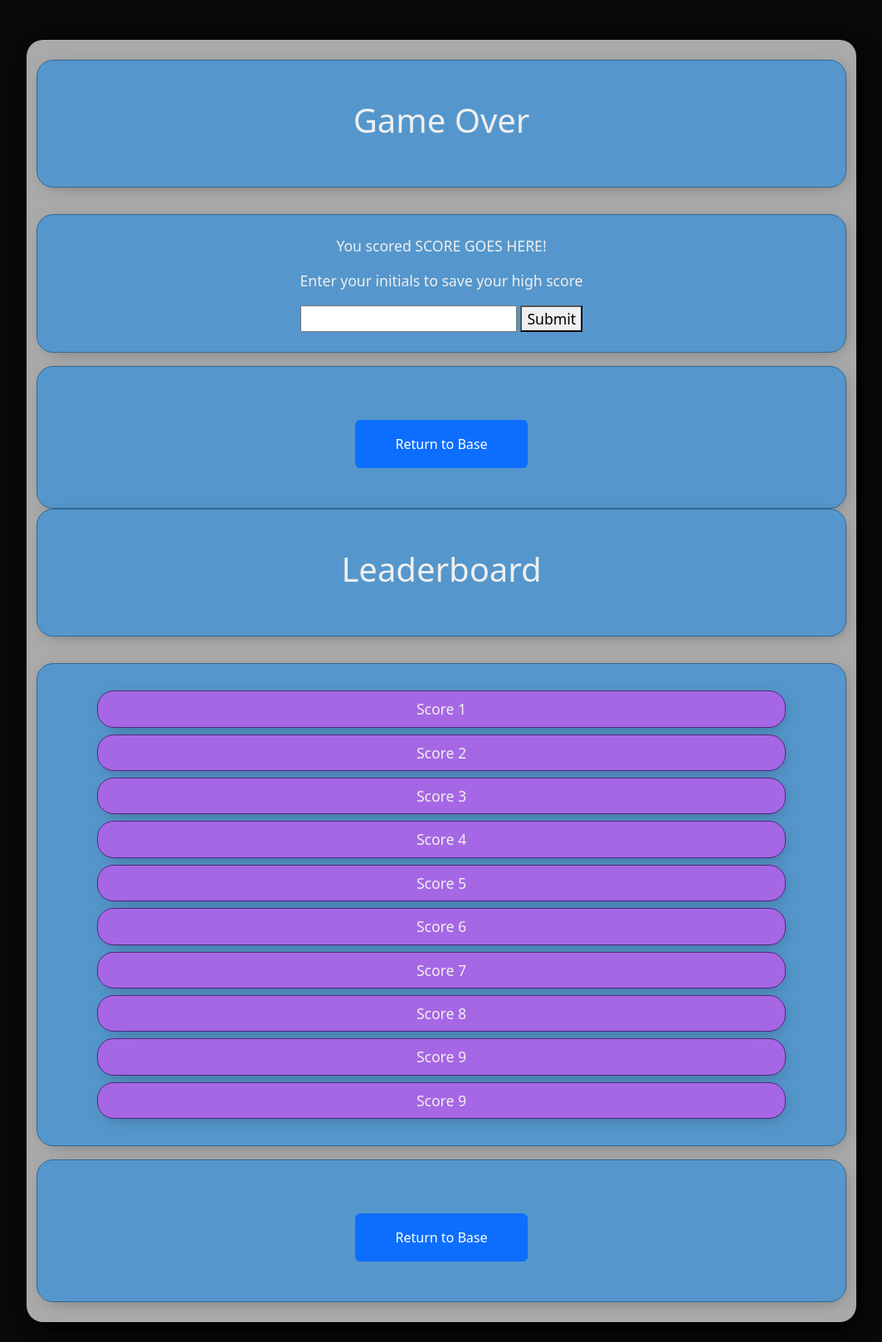
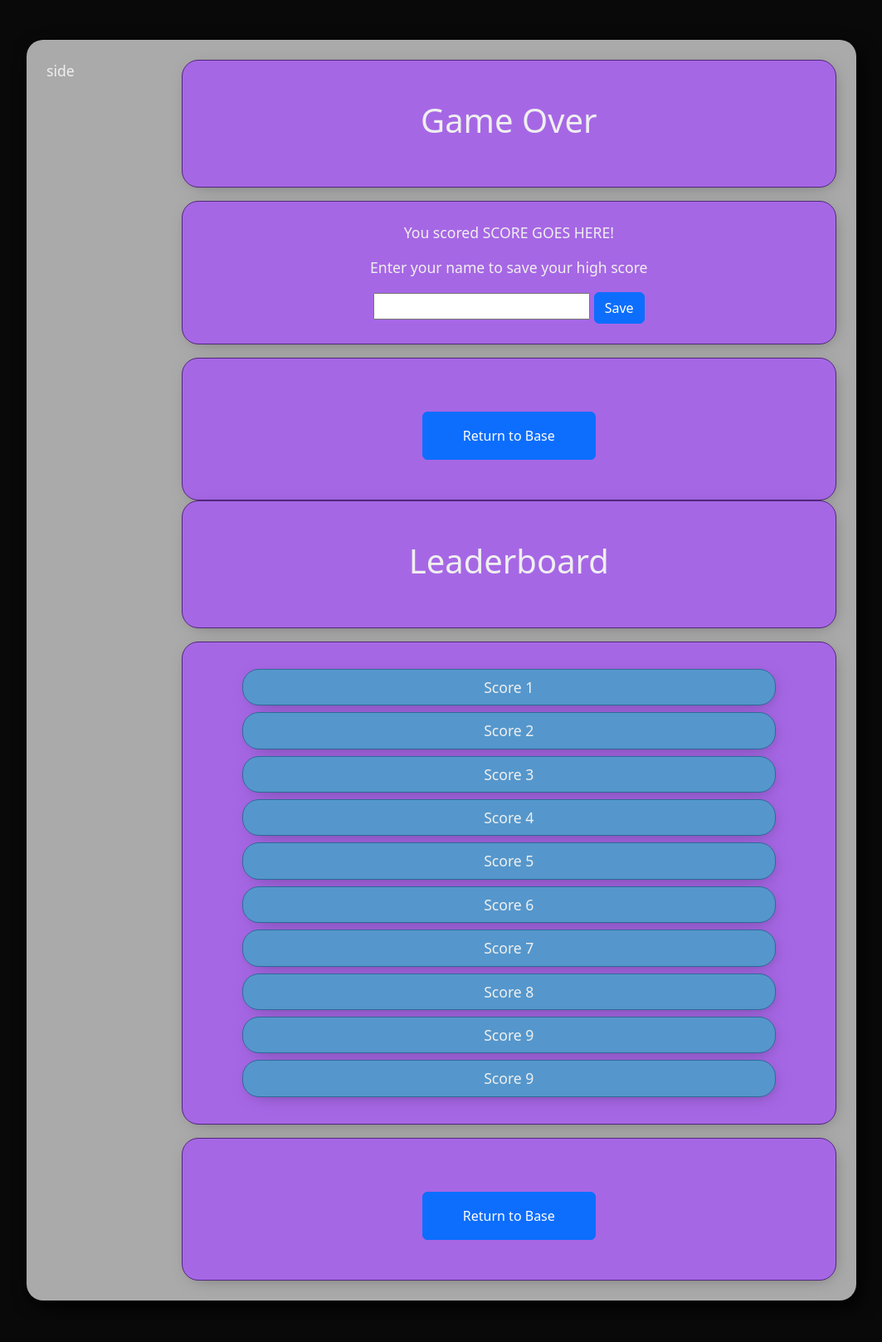
Before and after one commit to Jeshikha/AstroQuiz, a plain HTML site: page end.html in a window 1280 px wide. Shown: the whole page at 83% size, without its empty margins (108-1171 px from the left). After the commit the page ends 1591 px from the top, so only its background shows below. Drawn offline with nearby package versions, Linux system fonts and the light colour scheme.

Commit message:
end page styles, data attributes for answers, classes for correct and incorrect

```diff
--- a/css/style.css
+++ b/css/style.css
@@ -6,7 +6,7 @@
     --accent2a: #316997;
     --homepagepurple: #B83BCE;
     --errorred: #ea5656;
-    --correctgreen: #8fc254;
+    --correctgreen: #55bd51;
     --font: #efefef;
     --curvedcorner1: 20px;
     --curvedcorner2: 10px;
@@ -186,6 +186,7 @@ body#endpage {
 
 .quiz-tablet {
     max-width: 1000px;
+    width: 94%;
     background-color: #aaa;
     border-radius: var(--curvedcorner1);
     box-shadow: 6px 8px 21px 0px rgba(0, 0, 0, 1);
@@ -235,9 +236,39 @@ body#endpage {
     transform: translateY(4px);
 }
 
+.select-incorrect {
+    background-color: var(--errorred);
+}
+
+.select-correct {
+    background-color: var(--correctgreen);
+}
+
+.quiz-modal,
+.quiz-modal h1,
+.quiz-modal p {
+    color: #090909;
+}
+
 /*end page*/
+.score {
+    background-color: var(--accent2);
+}
 
+/*side column*/
+.side-widget {
+    border-radius: var(--curvedcorner2);
+    background-color: #000;
+}
 
+.side-widget h5 {
+    font-weight: bold;
+}
+
+/*progress bar*/
+#progress-bar { /*remove this style - just to see where it is*/
+    background-color:#999;
+}
 
 /*buttons*/
 
--- a/end.html
+++ b/end.html
@@ -9,12 +9,8 @@
         integrity="sha384-T3c6CoIi6uLrA9TneNEoa7RxnatzjcDSCmG1MXxSR1GAsXEV/Dwwykc2MPK8M2HN" crossorigin="anonymous">
     <link href="css/style.css" rel="stylesheet" type="text/css">
 </head>
-<!--move these into style.css, merge with existing box styles-->
-<style>
 
-</style>
-
-<body id="quizend"> <!-- for body change -->
+<body id="quizend">
     <header class="container">
         <div class="row">
             <div class="col">
@@ -22,52 +18,47 @@
             </div>
         </div>
     </header>
-    <main class="container-md px-4 quiz-tablet mt-5 p-4">
+    <main class="container-md quiz-tablet mt-5 p-4">
+        <div class="row">
+            <section class="col-xs-12 col-sm-10 order-sm-2">
                 <div class="endgame show">
-            <div class="row">
-                <section class="page-header tablet-box col text-center p-5 mb-3">
+                    <section class="page-header tablet-box tablet-box-alt col text-center p-5 mb-3">
                         <h1>Game Over</h1>
                     </section>
-            </div>
-            <div class="row">
-                <section id="score-box" class="col tablet-box text-center p-4 mt-3 mb-3">
-                    <p>You scored <span class="score">SCORE GOES HERE</span>!</p>
-                    <p>Enter your initials to save your high score</p>
+                    <section id="score-box" class="col tablet-box tablet-box-alt text-center p-4 mt-3 mb-3">
+                        <p>You scored <span class="this-score">SCORE GOES HERE</span>!</p>
+                        <p>Enter your name to save your high score</p>
                         <input type="text" class="yourname" />
-                    <button id="submit-score">Submit</button>
+                        <button id="submit-score" class="btn btn-primary">Save</button>
                     </section>
-            </div>
-            <div class="row">
-                <section id="button-holder" class="col button-holder tablet-box text-center p-5">
+                    <section id="button-holder" class="col button-holder tablet-box tablet-box-alt text-center p-5">
                         <a id="btn-returnhome" class="btn btn-primary px-5 py-3 mt-3" href="index.html">Return to Base</a>
                     </section>
                 </div>
-        </div>
                 <div class="leaderboard show">
-            <div class="row">
-                <section class="page-header tablet-box col text-center p-5 mb-3">
+                    <section class="page-header tablet-box tablet-box-alt col text-center p-5 mb-3">
                         <h1>Leaderboard</h1>
                     </section>
-            </div>
-            <div class="row">
-                <section id="high-scores" class="col tablet-box text-center p-4 mt-3 mb-3">
-                    <div class="score tablet-box tablet-box-alt mx-5 my-2 p-2">Score 1</div>
-                    <div class="score tablet-box tablet-box-alt mx-5 my-2 p-2">Score 2</div>
-                    <div class="score tablet-box tablet-box-alt mx-5 my-2 p-2">Score 3</div>
-                    <div class="score tablet-box tablet-box-alt mx-5 my-2 p-2">Score 4</div>
-                    <div class="score tablet-box tablet-box-alt mx-5 my-2 p-2">Score 5</div>
-                    <div class="score tablet-box tablet-box-alt mx-5 my-2 p-2">Score 6</div>
-                    <div class="score tablet-box tablet-box-alt mx-5 my-2 p-2">Score 7</div>
-                    <div class="score tablet-box tablet-box-alt mx-5 my-2 p-2">Score 8</div>
-                    <div class="score tablet-box tablet-box-alt mx-5 my-2 p-2">Score 9</div>
-                    <div class="score tablet-box tablet-box-alt mx-5 my-2 p-2">Score 9</div>
+                    <section id="high-scores" class="col tablet-box tablet-box-alt text-center p-4 mt-3 mb-3">
+                        <div class="score tablet-box mx-5 my-2 p-2">Score 1</div>
+                        <div class="score tablet-box mx-5 my-2 p-2">Score 2</div>
+                        <div class="score tablet-box mx-5 my-2 p-2">Score 3</div>
+                        <div class="score tablet-box mx-5 my-2 p-2">Score 4</div>
+                        <div class="score tablet-box mx-5 my-2 p-2">Score 5</div>
+                        <div class="score tablet-box mx-5 my-2 p-2">Score 6</div>
+                        <div class="score tablet-box mx-5 my-2 p-2">Score 7</div>
+                        <div class="score tablet-box mx-5 my-2 p-2">Score 8</div>
+                        <div class="score tablet-box mx-5 my-2 p-2">Score 9</div>
+                        <div class="score tablet-box mx-5 my-2 p-2">Score 9</div>
                     </section>
-            </div>
-            <div class="row">
-                <section id="button-holder" class="col button-holder tablet-box text-center p-5">
+                    <section id="button-holder" class="col button-holder tablet-box tablet-box-alt text-center p-5">
                         <a id="btn-returnhome" class="btn btn-primary px-5 py-3 mt-3" href="index.html">Return to Base</a>
                     </section>
                 </div>
+            </section>
+            <aside class="col-xs-12 col-sm-2 order-sm-1">
+                side
+            </aside>
         </div>
     </main>
     <footer class="container mt-4">
```
Also changed, not shown: quiz.html (+40 -9 lines). Lines whose indentation alone changed are shown as unchanged.
